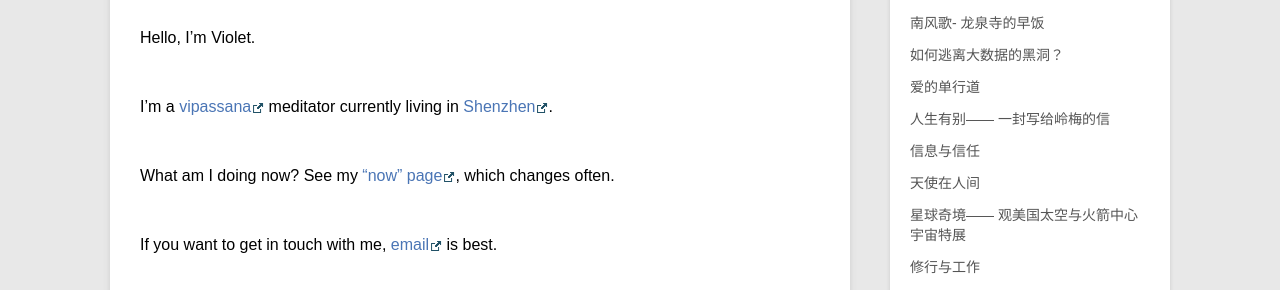
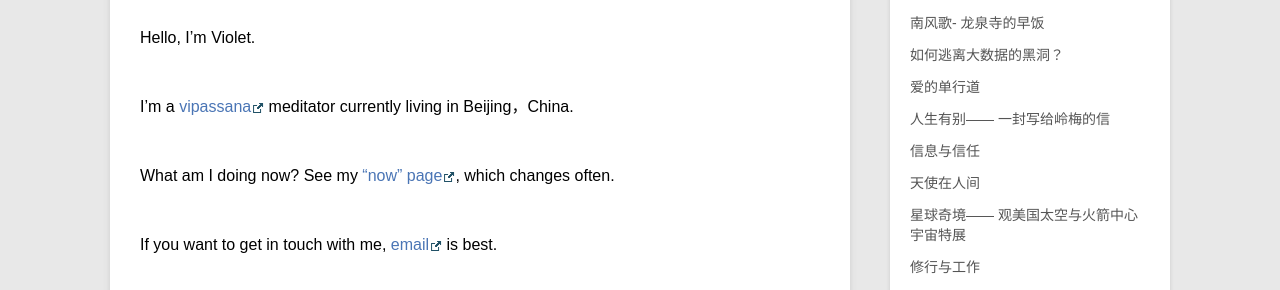
Before and after one commit to violettianjie/violettianjie.github.io, a Jekyll site: the page built from _posts/blog/2017-09-06-aboutme.md, in a window 1280 px wide. Shown: the part 614-904 px from the top of the page. Built offline with Jekyll 4.4.1, drawn with Linux system fonts in a browser that asks for light colours.

Commit message:
Update 2017-09-06-aboutme.md

```diff
--- a/_posts/blog/2017-09-06-aboutme.md
+++ b/_posts/blog/2017-09-06-aboutme.md
@@ -21,7 +21,7 @@ category: blog
 
 Hello, I'm Violet.
 
-I'm a [vipassana](https://www.dhamma.org/en/index) meditator currently living in [Shenzhen](https://en.wikipedia.org/wiki/Shenzhen).
+I'm a [vipassana](https://www.dhamma.org/en/index) meditator currently living in Beijing，China.
 
 What am I doing now? See my [“now” page](http://violettianjie.com/now), which changes often.
 
```
